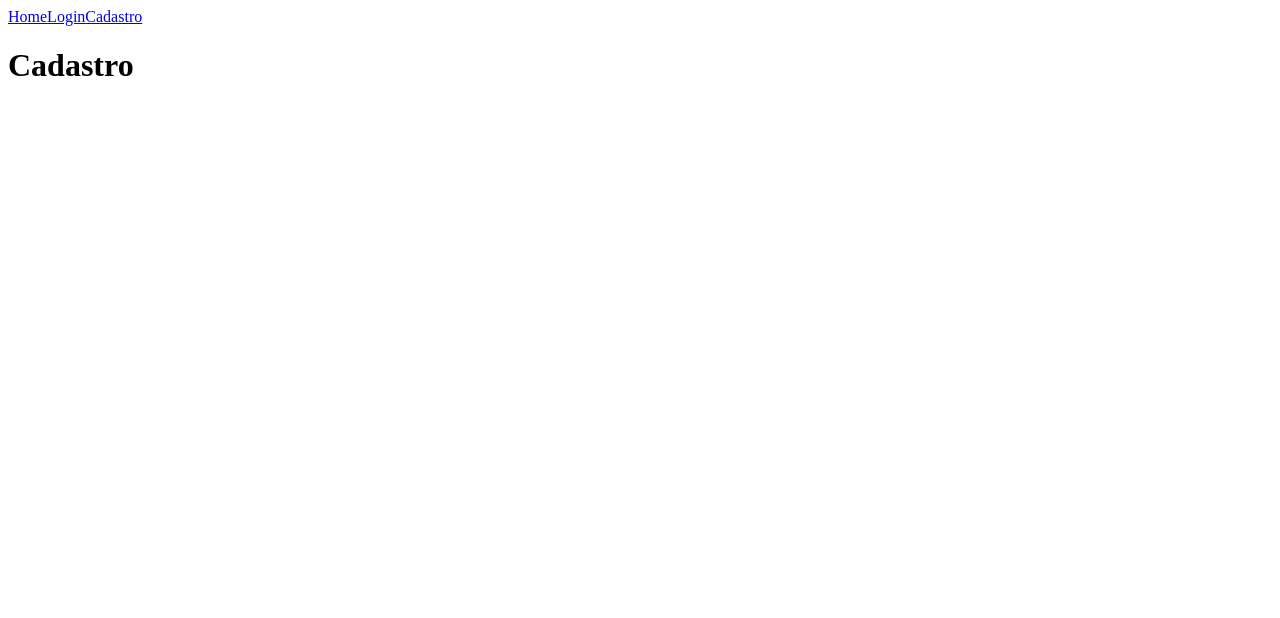
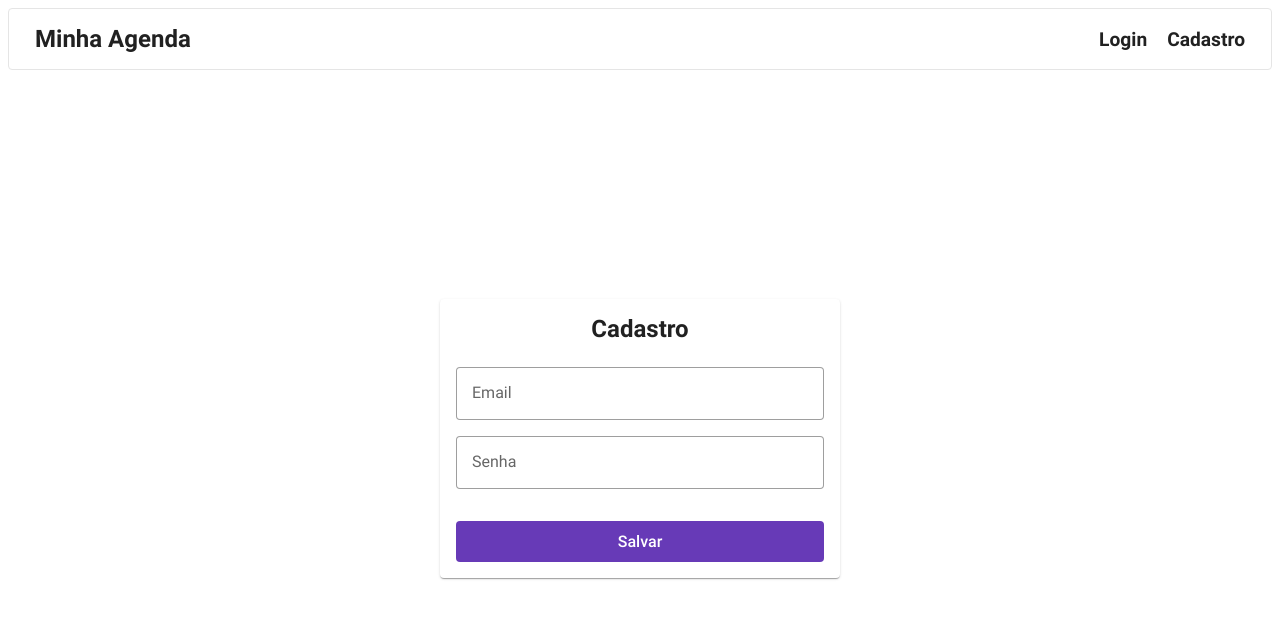
Before and after one commit to mtorreao/agenda-net, a Vue app in the folder web/: page /sign-up in a window 1280 px wide. Shown: the top 618 px of the page. Built offline with nearby package versions, Linux system fonts and the light colour scheme.

Commit message:
Tela de cadastro e login

```diff
--- a/web/package.json
+++ b/web/package.json
@@ -9,6 +9,8 @@
     "test:unit": "vitest --environment jsdom --root src/"
   },
   "dependencies": {
+    "primeicons": "^6.0.1",
+    "primevue": "^3.22.1",
     "vue": "^3.2.45",
     "vue-router": "^4.1.6"
   },
--- a/web/src/App.vue
+++ b/web/src/App.vue
@@ -1,21 +1,52 @@
 <script setup>
+import { onMounted } from 'vue';
 import { RouterLink, RouterView } from 'vue-router'
+import { useToast } from "primevue/usetoast";
+
+onMounted(() => {
+  // const toast = useToast()
+  // toast.add({
+  //   severity: 'success',
+  //   summary: 'Success Message',
+  //   detail: 'Order submitted',
+  //   life: 3000
+  // })
+});
+
 </script>
 
 <template>
   <header>
-    <div class="wrapper">
-      <nav>
-        <RouterLink to="/">Home</RouterLink>
-        <RouterLink to="/sign-in">Login</RouterLink>
-        <RouterLink to="/sign-up">Cadastro</RouterLink>
-      </nav>
-    </div>
+    <Menubar >
+      <template #start>
+        <RouterLink class="nav-item text-larger" to="/">Minha Agenda</RouterLink>
+      </template>
+      <template #end>
+        <RouterLink class="nav-item" to="/sign-in">Login</RouterLink>
+        <RouterLink class="nav-item" to="/sign-up">Cadastro</RouterLink>
+      </template>
+    </Menubar>
   </header>
+
+  <Toast />
 
   <RouterView />
 </template>
 
 <style scoped>
+.nav-item {
+  text-decoration: none;
+  color: var(--text-color);
+  font-size: larger;
+  margin: 0 10px;
+  font-weight: bold;
+}
 
+.nav-item:hover {
+  color: var(--text-color-secondary);
+}
+
+.text-larger {
+  font-size: x-large;
+}
 </style>
--- a/web/src/assets/main.css
+++ b/web/src/assets/main.css
@@ -1,10 +1,11 @@
 body {
-
+  font-family: var(--font-family);
+  color: var(--text-color);
 }
 
-.container {
+.container-center {
   display: flex;
   justify-content: center;
   align-items: center;
-  min-height: 100vh;
+  min-height: calc(100vh - 63px);
 }
--- /dev/null
+++ b/web/src/components/AuthForm.vue
@@ -0,0 +1,69 @@
+<script setup>
+  import { ref } from 'vue';
+
+  const props = defineProps({
+    onSubmit: {
+      type: Function,
+      required: true
+    },
+    title: {
+      type: String,
+      required: true
+    }
+  })
+
+  const email = ref('')
+  const password = ref('')
+</script>
+
+<template>
+  <form @submit.prevent="props.onSubmit" class="full-width">
+    <Card>
+      <template #title>
+        <div class="title-wrapper">
+          {{ props.title }}
+        </div>
+      </template>
+      <template #content>
+        <div class="input-wrappers ">
+          <span class="p-float-label ">
+            <InputText id="email" type="text" class="full-width" v-model="email" />
+            <label for="email">Email</label>
+          </span>
+          <span class="p-float-label">
+            <InputText id="password" type="password" class="full-width" v-model="password" />
+            <label for="password">Senha</label>
+          </span>
+        </div>
+      </template>
+      <template #footer class="buttons-wrapper">
+        <Button type="submit" class="full-width" label="Salvar" />
+      </template>
+    </Card>
+  </form>
+</template>
+
+<style scoped>
+.input-wrappers {
+  display: flex;
+  flex-direction: column;
+  gap: 1rem;
+}
+
+.full-width {
+  width: 100%;
+  max-width: 400px;
+}
+
+.buttons-wrapper {
+  display: flex;
+  flex-direction: row;
+  justify-content: center;
+}
+
+.title-wrapper {
+  display: flex;
+  flex-direction: row;
+  justify-content: center;
+}
+</style>
--- a/web/src/views/SignInView.vue
+++ b/web/src/views/SignInView.vue
@@ -1,8 +1,13 @@
 <script setup>
+import AuthForm from '@/components/AuthForm.vue'
+
+function submit() {
+  console.log(`submit -> email: ${email.value}, password: ${password.value}`)
+}
 </script>
 
 <template>
-  <div>
-    <h1>Login Page</h1>
+  <div class="container-center">
+    <AuthForm :onSubmit="submit" :title="'Entrar'"/>
   </div>
 </template>
--- a/web/src/views/SignUpView.vue
+++ b/web/src/views/SignUpView.vue
@@ -1,9 +1,13 @@
+<script setup>
+import AuthForm from '@/components/AuthForm.vue'
+
+function submit() {
+  console.log(`SignUp -> submit -> email: ${email.value}, password: ${password.value}`)
+}
+</script>
+
 <template>
-  <div>
-    <h1>Cadastro</h1>
+  <div class="container-center">
+    <AuthForm :onSubmit="submit" :title="'Cadastro'" />
   </div>
 </template>
-
-<style>
-
-</style>
```
Also changed, not shown: web/src/main.js (+25 -0 lines), 1 other file (tests, documents, lock files or other folders).
